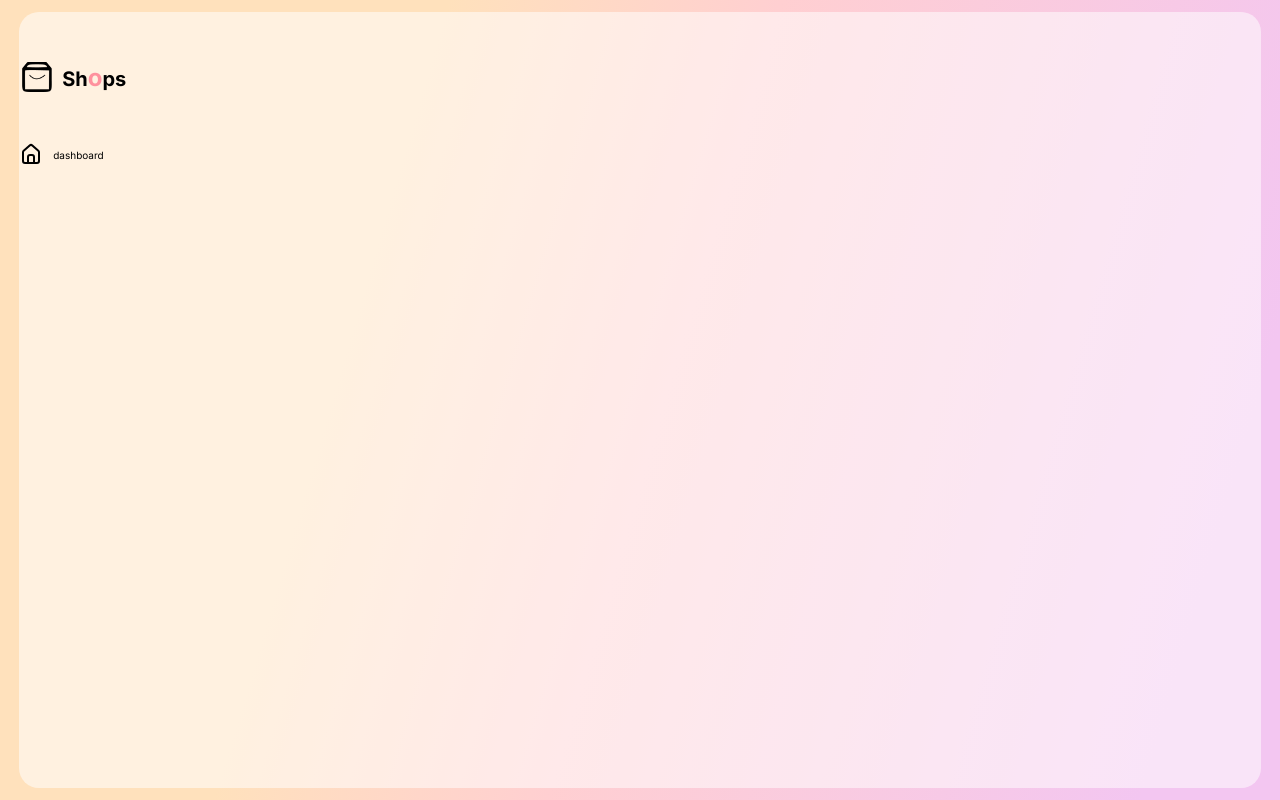
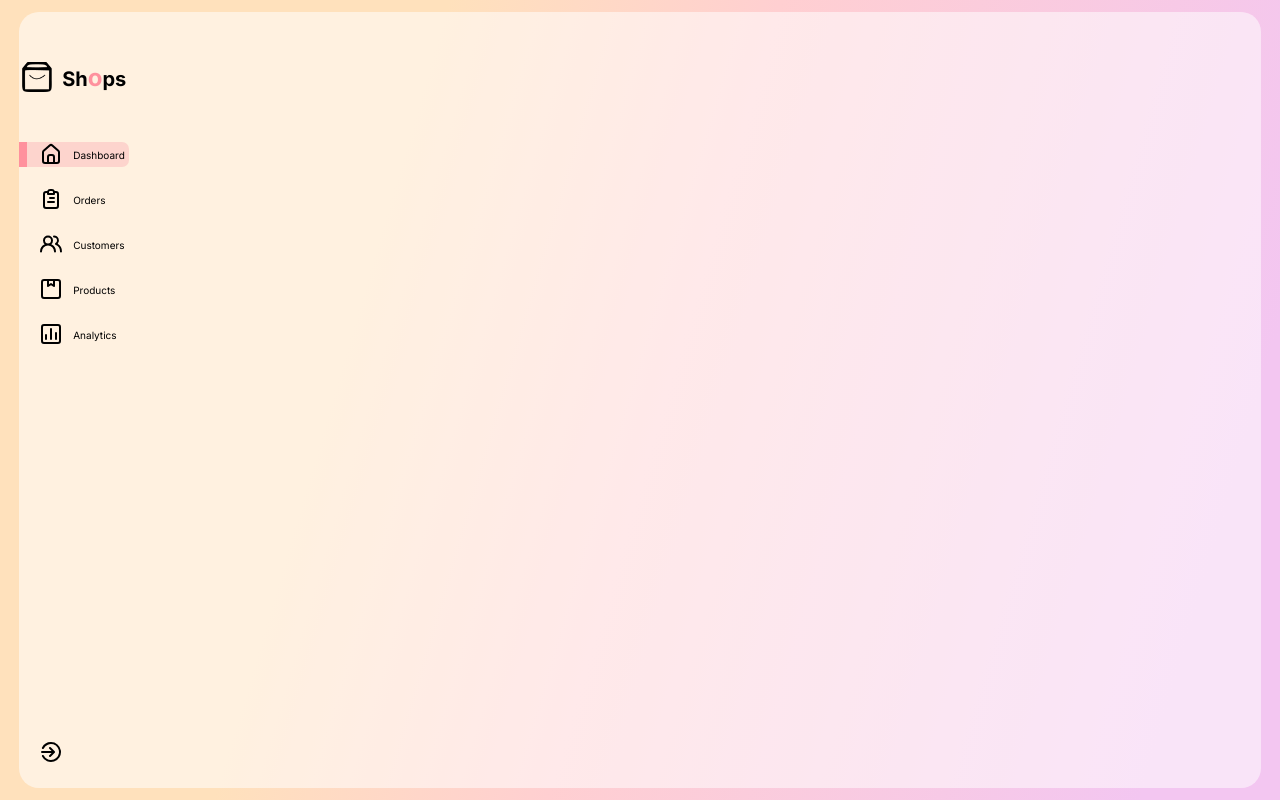
Before and after one commit to kp1129/react-dashboard, a React (Create React App) app in the folder dash/: page / in a window 1280 px wide. Built offline with nearby package versions, Linux system fonts and the light colour scheme; the HTML template or start-up script is replaced by a standard one.

Commit message:
add DS Store to gitignore, finalize Sidebar

```diff
--- a/dash/src/components/Sidebar/Sidebar.css
+++ b/dash/src/components/Sidebar/Sidebar.css
@@ -14,6 +14,7 @@
     gap: 1rem;
     align-items: center;
     justify-content: center;
+    /* height: 4%; */
 }
 
 .logo>img {
@@ -37,5 +38,34 @@
     display: flex;
     align-items: center;
     gap: 1rem;
+    height: 2.5rem;
+    margin-left: 2rem;
+    position: relative;
+    transition: all 300ms ease;
     font-size: 1rem;
+    border-radius: 0.7rem;
 }
+
+.menu-item:hover {
+    cursor: pointer;
+}
+
+.active {
+    background: #f799a354;
+    margin-left: 0;
+
+}
+
+.active::before {
+    content: "";
+    width: 8px;
+    height: 100%;
+    background: #ff919d;
+    margin-right: calc(1rem - 8px)
+}
+
+.menu .menu-item:last-child {
+    position: absolute;
+    bottom: 2.3rem;
+    width: 100%;
+}
--- a/dash/src/components/Sidebar/Sidebar.js
+++ b/dash/src/components/Sidebar/Sidebar.js
@@ -1,10 +1,14 @@
-import React from 'react'
+import React, { useState } from 'react'
 import './Sidebar.css'
 import Logo from '../../images/logo.png'
 
-import { UilEstate } from '@iconscout/react-unicons';
+import { SidebarData } from '../../data/Data'
+import { UilSignOutAlt } from '@iconscout/react-unicons'
 
 function Sidebar() {
+
+    const [ selected, setSelected ] = useState(0);
+
   return (
     <div className='sidebar'>
         {/* logo */}
@@ -17,9 +21,18 @@ function Sidebar() {
 
         {/* menu */}
         <div className='menu'>
+            {SidebarData.map( (item, index) => (
+                <div
+                onClick={() => setSelected(index)}
+                className={selected === index ? "menu-item active" : "menu-item"}
+                key={item.heading}>
+                    <div><item.icon/></div>
+                    <span>{item.heading}</span>
+                </div>
+            ))}
+            {/* sign out */}
             <div className='menu-item'>
-                <div><UilEstate/></div>
-                <span>dashboard</span>
+                <div><UilSignOutAlt /></div>
             </div>
         </div>
     </div>
--- /dev/null
+++ b/dash/src/data/Data.js
@@ -0,0 +1,30 @@
+import {
+    UilEstate,
+    UilClipboardAlt,
+    UilUsersAlt,
+    UilPackage,
+    UilChart
+} from '@iconscout/react-unicons';
+
+export const SidebarData = [
+    {
+        icon: UilEstate,
+        heading: "Dashboard"
+    },
+    {
+        icon: UilClipboardAlt,
+        heading: "Orders"
+    },
+    {
+        icon: UilUsersAlt,
+        heading: "Customers"
+    },
+    {
+        icon: UilPackage,
+        heading: "Products"
+    },
+    {
+        icon: UilChart,
+        heading: "Analytics"
+    }
+];
```
Also changed, not shown: 1 other file (tests, documents, lock files or other folders).
